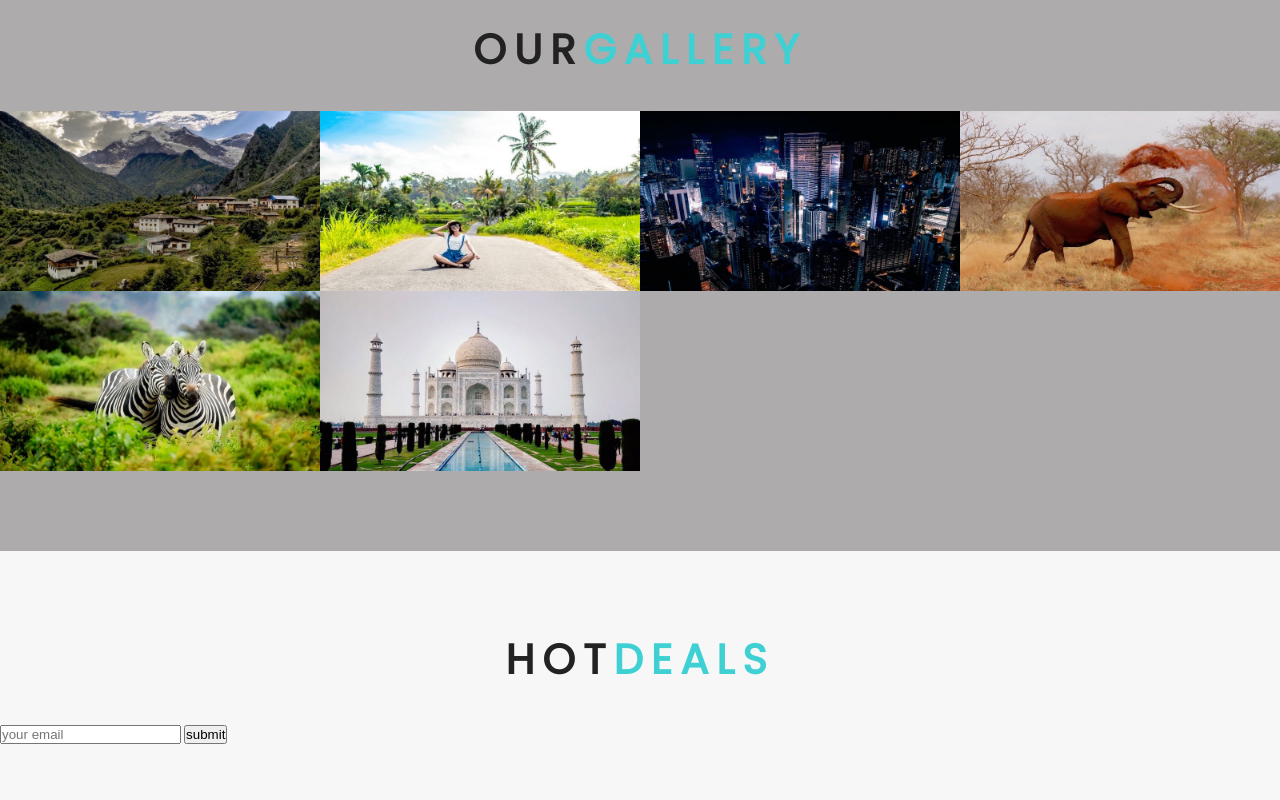
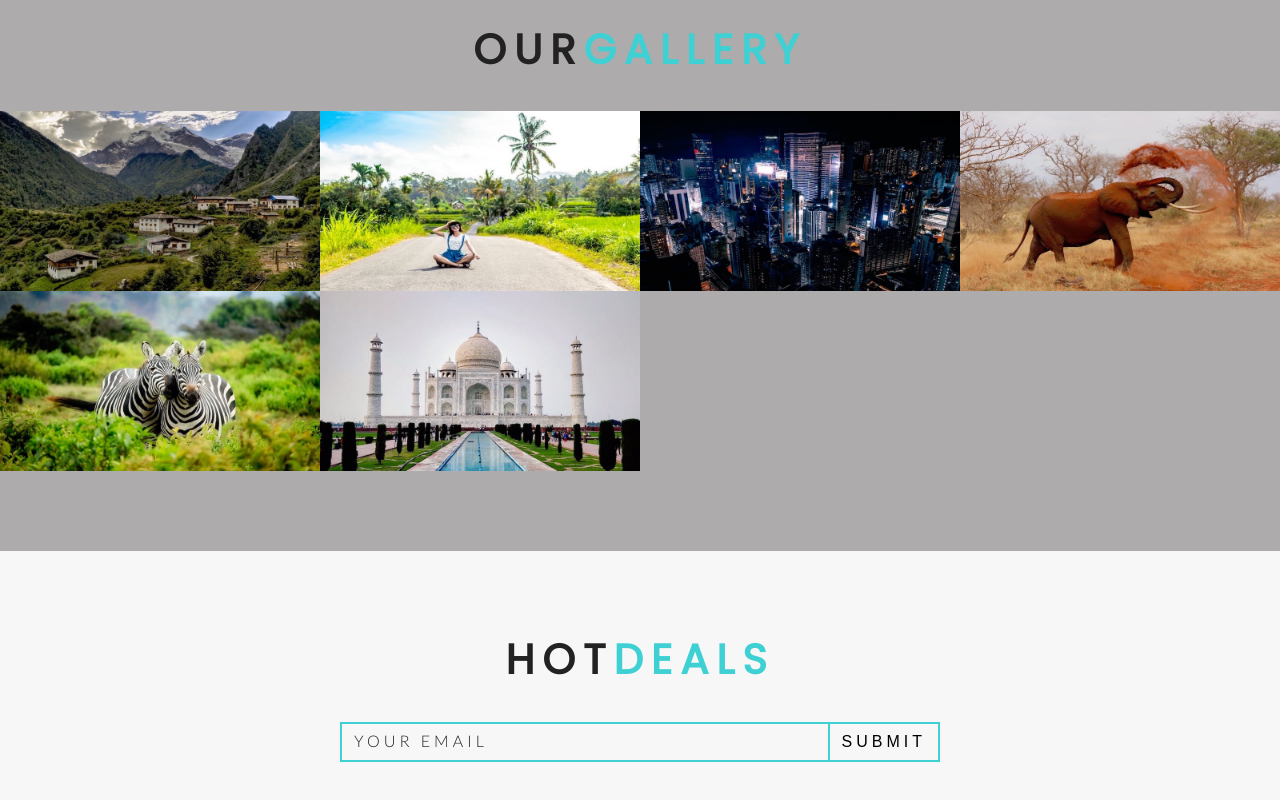
Before and after one commit to Nader-CS/Backroads-Tour-Company, a plain HTML site: page index.html in a window 1280 px wide. Shown: the part 3292-4092 px from the top of the page. Drawn offline with Linux system fonts and the light colour scheme.

Commit message:
adding deal style

```diff
--- a/css/index.css
+++ b/css/index.css
@@ -28,7 +28,6 @@ body {
   font-family: "Lato", sans-serif;
   color: var(--mainBlack);
   background: var(--offWhite);
-
   line-height: 1.4;
   font-size: 1rem;
 }
@@ -354,3 +353,39 @@ a {
   }
 }
 /* ################## end of gallery ##################### */
+/* ################## deals ##################### */
+.input-group {
+  width: 80vw;
+  max-width: 600px;
+  margin: 0 auto;
+  display: flex;
+}
+.form-control {
+  flex: 1 1 auto;
+}
+.form-control,
+.btn-submit {
+  padding: 0.375rem 0.75rem;
+  font-size: 1rem;
+  line-height: 1.5;
+  font-weight: 300;
+  letter-spacing: var(--mainSpacing);
+  background: transparent;
+  text-transform: uppercase;
+  outline: none;
+  border: 2px solid var(--primaryColor);
+}
+::placeholder {
+  font-family: "Lato", sans-serif;
+  color: var(--mainBlack);
+}
+.btn-submit {
+  border-left: none;
+  cursor: pointer;
+  transition: var(--mainTransition);
+}
+.btn-submit:hover {
+  color: var(--mainWhite);
+  background: var(--primaryColor);
+}
+/* ################## end of deals ##################### */
```
